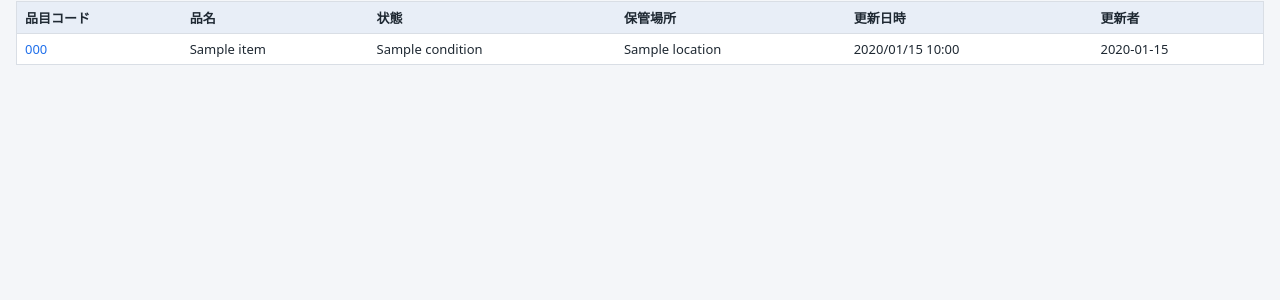
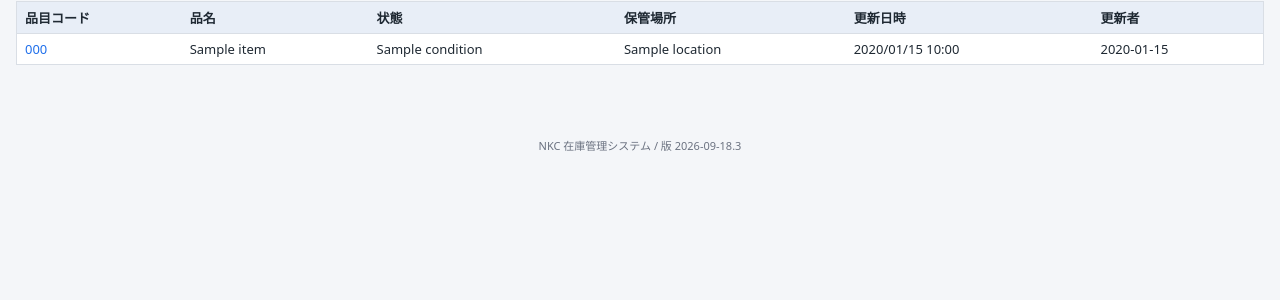
Before and after one commit to tyamanouchi12-code/-, a PHP site: page /index.php in a window 1280 px wide. Shown: the part 426-726 px from the top of the page. Run offline with PHP 8.4, Linux system fonts and the light colour scheme; the visitor is signed in with stand-in values (Sample User, id 1); tables that the repository leaves empty hold one stand-in row (values such as "Sample post").

Commit message:
画面下部に版表示を追加し、未知ページのメッセージにアップロード漏れの案内を追加
Co-Authored-By: Claude Fable 5.1 <noreply@anthropic.com>
Claude-Session: https://claude.ai/code/session_01Ri3r8gT3MYmawSEEk5gsQq

```diff
--- a/webapp/app/bootstrap.php
+++ b/webapp/app/bootstrap.php
@@ -7,6 +7,7 @@ mb_internal_encoding('UTF-8');
 define('APP_DIR', __DIR__);
 $config = require APP_DIR . '/config.php';
 define('APP_NAME', $config['app']['name']);
+define('APP_VERSION', '2026-09-18.3');   // 画面下部に表示。アップロード漏れの確認用(更新のたびに上げる)
 date_default_timezone_set($config['app']['timezone']);
 
 require APP_DIR . '/lib/db.php';
--- a/webapp/app/views/layout.php
+++ b/webapp/app/views/layout.php
@@ -36,6 +36,7 @@
   <?php endif; ?>
   <?php view_include($view, get_defined_vars()); ?>
 </main>
+<footer class="footer"><?= h(APP_NAME) ?> / 版 <?= h(APP_VERSION) ?></footer>
 <script src="assets/app.js"></script>
 </body>
 </html>
--- a/webapp/assets/style.css
+++ b/webapp/assets/style.css
@@ -177,6 +177,8 @@ tr.has-diff td.diff-cell { background: #fff7e0; }
 .table-inner th { position: static; background: #f3f6fb; }
 .cat-detail > td { background: #fafbfd; }
 
+.footer { text-align: center; color: var(--muted); font-size: 11px; padding: 12px; }
+
 /* ===== スマートフォン対応 ===== */
 @media (max-width: 800px) {
   body { font-size: 14px; }
--- a/webapp/index.php
+++ b/webapp/index.php
@@ -27,7 +27,7 @@ $routes = [
 
 if (!isset($routes[$page])) {
     http_response_code(404);
-    render('error', ['title' => 'ページが見つかりません', 'message' => '指定されたページは存在しません。']);
+    render('error', ['title' => 'ページが見つかりません', 'message' => '指定されたページ(' . $page . ')は存在しません。サーバー上の index.php が古い可能性があります(画面下部の版を確認してください)。']);
     exit;
 }
 
```
Also changed, not shown: docs/07_XServer導入手順.md (+1 -0 lines).
